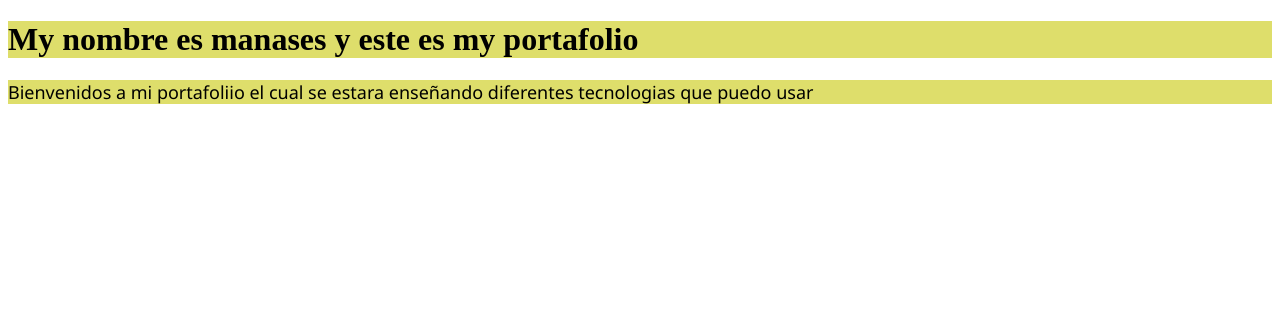
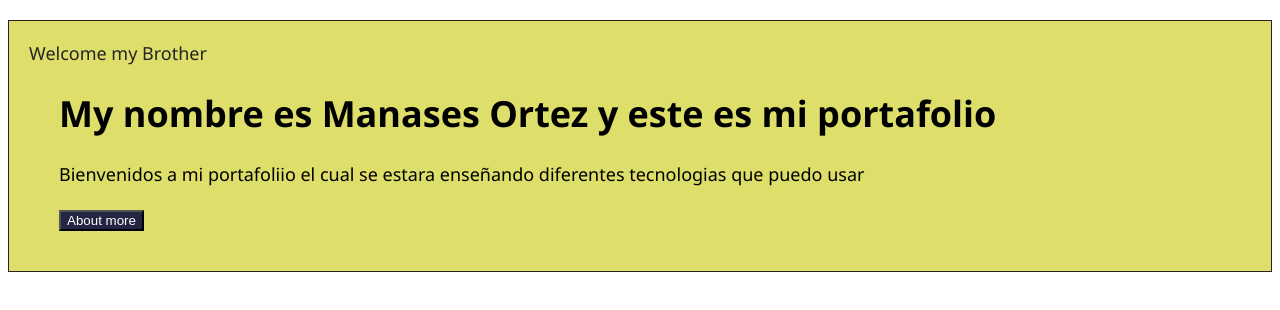
Before and after one commit to manasesortez/Platzi_Prework, a plain HTML site: page index.html in a window 1280 px wide. Drawn offline with Linux system fonts and the light colour scheme.

Commit message:
Commit a html5 y add .json para correrlo

```diff
--- a/css/style.css
+++ b/css/style.css
@@ -1,9 +1,12 @@
 div {
     background-color: #dede6b;
+    margin-bottom: 20px;
+    margin-top: 20px;
 }
 
 .style {
     color: #000000;
+    margin-left: 30px;
 }
 
 p {
@@ -11,4 +14,26 @@ p {
     font-style: normal;
     font-family: 'Segoe UI', Tahoma, Geneva, Verdana, sans-serif;
     font-size: large;
+    margin-left: 30px;
 }
+
+.form {
+    margin-bottom: 20px;
+    background-color: #242542;
+    color: #ffffff;
+    margin-left: 30px;
+}
+
+.post {
+    color: #242424;
+    font-style: initial;
+    margin-top: 20px;
+    font-family: 'Segoe UI', Tahoma, Geneva, Verdana, sans-serif;
+    font-size: large;
+    margin-left: 20px;
+}
+
+.container {
+    margin-bottom: 20px;
+    border: 1px solid #242424;
+}
--- a/index.html
+++ b/index.html
@@ -9,12 +9,19 @@
 </head>
 
 <body>
-    <div>
-        <h1 class="style">My nombre es manases y este es my portafolio</h1>
-    </div>
-    <div>
-        <p class="style">Bienvenidos a mi portafoliio el cual se estara enseñando diferentes tecnologias que puedo usar
-        </p>
+    <div class="container">
+        <div class="post"> Welcome my Brother
+            <div>
+                <h1 class="style">My nombre es Manases Ortez y este es mi portafolio</h1>
+            </div>
+            <div>
+                <p class="style">Bienvenidos a mi portafoliio el cual se estara enseñando diferentes tecnologias que puedo usar
+                </p>
+            </div>
+            <div>
+                <button class="form">About more</button>
+            </div>
+        </div>
     </div>
 </body>
 
```
Also changed, not shown: package-lock.json (added).
